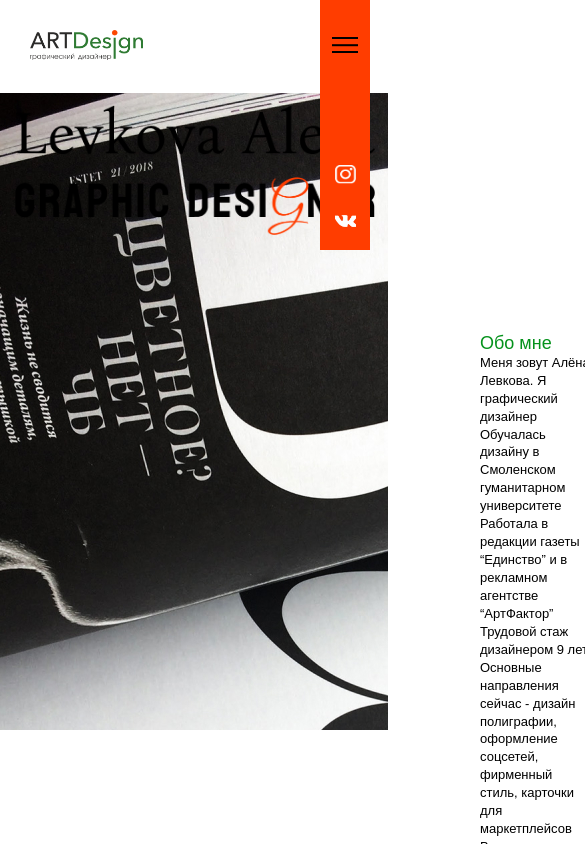
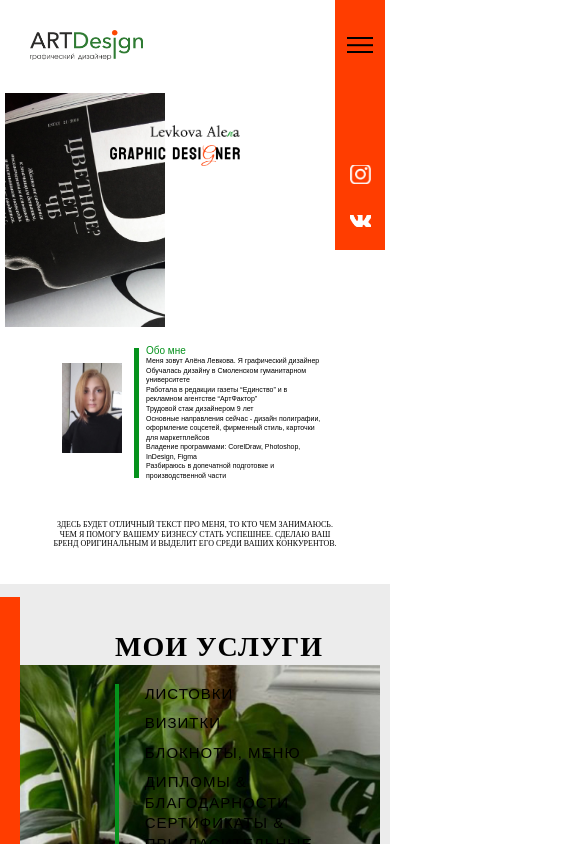
Before and after one commit to MashSHliapa/graphic-design, a React (Vite) app: page / in a window 390 px wide. Shown: the top 844 px of the page, 585 px wide, since content can reach past the window. Built offline with nearby package versions, Linux system fonts and the light colour scheme; a web font is replaced by a local one.

Commit message:
feat(project): added adaptive for component Main

```diff
--- a/src/components/BurgerMenu/index.tsx
+++ b/src/components/BurgerMenu/index.tsx
@@ -5,31 +5,35 @@ import './BurgerMenu.scss'
 export function BurgerMenu() {
   const [openNavbar, setOpenNavbar] = useState(false)
 
-  const burgerIcon = document.querySelector('.burger__icon');
-
-  function handleClickOpenMenu() {
+  function handleClickToggleNavbar() {
     setOpenNavbar(!openNavbar)
     document.body.style.overflow = openNavbar ? 'auto' : 'hidden';
-    burgerIcon.classList.toggle('_active')
+
+    const burgerIcon = document.querySelector('.burger__icon');
+    burgerIcon?.classList.toggle('_active')
+
+    const navbarBody = document.querySelector('.navbar__body')
+    navbarBody?.classList.toggle('_active')
   }
 
   useEffect(() => {
-    const handleClickCloseMenu = (event) => {
+    const handleClickCloseNavbar = (event) => {
       if (!event.target.closest('.burger__icon')) {
         setOpenNavbar(false);
         document.body.style.overflow = !openNavbar ? 'auto' : 'hidden';
-        burgerIcon.classList.remove('_active')
+        const burgerIcon = document.querySelector('.burger__icon');
+        burgerIcon?.classList.remove('_active')
       }
     };
 
-    document.addEventListener('click', handleClickCloseMenu);
-    return () => document.removeEventListener('click', handleClickCloseMenu);
+    document.addEventListener('click', handleClickCloseNavbar);
+    return () => document.removeEventListener('click', handleClickCloseNavbar);
   }, []);
 
 
   return (
     <nav className="burger">
-      <div className="burger__icon" onClick={handleClickOpenMenu}>
+      <div className="burger__icon" onClick={handleClickToggleNavbar}>
         <span></span>
       </div>
       <div className={`nav ${openNavbar ? 'nav__display-block' : 'nav__display-none'}`}><Navbar />
--- a/src/components/Header/Header.scss
+++ b/src/components/Header/Header.scss
@@ -24,7 +24,7 @@
   @media screen and (max-width: 992px) {
     &__body {
       padding: 86px 5px 86px 5px; // предложить меньше отступа
-      padding: 36px 5px 30px 5px;
+      padding: 36px 5px 20px 5px;
     }
 
     &__logo img {
@@ -88,7 +88,7 @@
   @media screen and (max-width: 1200px) {
     position: absolute;
     top: 0;
-    right: -10px;
+    right: 0px;
   }
 
   @media screen and (max-width: 992px) {
@@ -135,4 +135,23 @@
       z-index: 5;
     }
   }
+  @media screen and (max-width: 576px) {
+    position: absolute;
+    top: 0;
+    right: 5px;
+    max-height: 250px;
+
+    // &__burger-menu {
+    //   display: block;
+    //   padding: 37px 0 0 12px;
+    // }
+
+    // &__icons-group {
+    //   padding: 112px 0 17px;
+    //   position: relative;
+    //   top: 0px;
+    //   left: 0;
+    //   z-index: 5;
+    // }
+  }
 }
--- a/src/components/Layout/Layout.scss
+++ b/src/components/Layout/Layout.scss
@@ -22,6 +22,8 @@ li {
 
 img {
   vertical-align: top;
+  max-width: 100%;
+  object-fit: cover;
 }
 
 h1,
@@ -84,6 +86,12 @@ body {
   font-size: 60px;
   line-height: 120%;
   letter-spacing: 1.5px;
+
+  @media screen and (max-width: 1200px) {
+    // padding: 100px 0 56px;
+    font-size: 50px;
+    letter-spacing: 1px;
+  }
 
 
   @media screen and (max-width: 992px) {
--- a/src/components/Main/Main.scss
+++ b/src/components/Main/Main.scss
@@ -7,32 +7,10 @@
 
   &__body {}
 
-  &__data {
-    margin: 6px auto 0;
-    max-width: 757px;
-    text-align: end;
-  }
-
-  &__name {
-    padding: 6px 0 22px;
-  }
-
-  &__name img {
-    max-width: 100%;
-  }
-
-  &__career {
-    text-align: center;
-  }
-
-  &__career img {
-    max-width: 100%;
-  }
-
   &__image {
     position: absolute;
-    top: -6px;
-    left: -48px;
+    top: 0;
+    left: -40px;
     z-index: -1;
   }
 
@@ -41,9 +19,31 @@
     object-fit: cover;
   }
 
+  &__data {
+    max-width: 757px;
+    padding: 10px 5px 5px 5px;
+    margin-left: 218px;
+    display: flex;
+    flex-wrap: wrap;
+    justify-content: end;
+  }
+
+  &__name img {
+    max-width: 100%;
+    object-fit: cover;
+  }
+
+  &__name {
+    padding-bottom: 25px;
+  }
+
+  &__career img {
+    max-width: 100%;
+    object-fit: cover;
+  }
+
   &__about {
-    margin: 95px 0 91px 445px;
-    padding: 5px;
+    margin: 95px 0 90px 445px;
   }
 
   &__exposition {
@@ -56,9 +56,128 @@
     text-transform: uppercase;
     padding: 5px;
   }
+
+
+  @media screen and (max-width: 1200px) {
+    &__image {
+      max-width: 400px;
+    }
+
+    &__data {
+      max-width: 600px;
+      padding: 15px 5px 5px 5px;
+    }
+
+    &__name {
+      max-width: 350px;
+    }
+
+    &__about {
+      margin: 85px 0 70px 410px;
+    }
+  }
+
+  @media screen and (max-width: 992px) {
+    &__image {
+      left: -30px;
+      max-width: 330px;
+    }
+
+    &__data {
+      max-width: 455px;
+      padding: 15px 5px 5px 5px;
+      margin-left: 220px;
+      margin-right: 70px;
+    }
+
+    &__name {
+      max-width: 270px;
+    }
+
+    &__about {
+      margin: 70px 0 100px 300px;
+    }
+
+    &__exposition {
+      margin: 0 auto 90px; // переделать!!
+      font-size: 15px;
+      max-width: 700px;
+    }
+  }
+
+  @media screen and (max-width: 768px) {
+
+    &__image {
+      left: 25px;
+      max-width: 209px;
+    }
+
+    &__data {
+      max-width: 290px;
+      padding: 5px 5px 5px 5px;
+      margin-left: 170px;
+      margin-right: 70px;
+    }
+
+    &__name {
+      max-width: 190px;
+      padding-bottom: 15px;
+    }
+
+    &__about {
+      margin: 220px 0 30px 10px;
+    }
+
+    &__exposition {
+      margin: 0 auto 60px; // переделать!!
+      font-size: 10px;
+    }
+
+    &__exposition {
+      margin: 0 auto 60px; // переделать!!
+      font-size: 10px;
+      max-width: 480px;
+    }
+  }
+
+  @media screen and (max-width: 576px) {
+
+    &__image {
+      left: 5px;
+      max-width: 160px;
+    }
+
+    &__data {
+      max-width: 140px;
+      padding: 32px 5px 5px 5px;
+      margin-left: 90px;
+      margin-right: 45px;
+    }
+
+    &__name {
+      max-width: 90px;
+      padding-bottom: 0px;
+    }
+
+    &__career {
+      max-width: 140px
+    }
+
+    &__about {
+      margin: 170px 0 30px 0px;
+    }
+
+    &__exposition {
+      margin: 0 auto 30px; // переделать!!
+      font-size: 8px;
+      max-width: 300px;
+    }
+  }
 }
 
 .about {
+  padding: 5px;
+
   &__description {
     display: flex;
     align-items: center;
@@ -76,11 +195,86 @@
     color: #000000;
     font-size: 13px;
     line-height: 138%;
-    margin-bottom: 0;
+    padding: 3px;
   }
 
   &__text span {
     font-size: 18px;
     color: #05921C;
   }
+
+  @media screen and (max-width: 1200px) {
+    &__text {
+      max-width: 545px;
+      font-size: 13px;
+    }
+  }
+
+
+  @media screen and (max-width: 992px) {
+    display: flex;
+    align-items: center;
+    justify-content: center;
+    flex-wrap: wrap;
+    padding: 2px;
+
+    &__description {
+      padding-bottom: 0px;
+      order: 2;
+    }
+
+    &__separator-about {
+      height: 198px;
+      margin-right: 10px;
+    }
+
+    &__text {
+      max-width: 280px;
+      font-size: 11px;
+      line-height: 127%;
+    }
+
+    &__text span {
+      font-size: 15px;
+    }
+
+    &__my-photo {
+      width: 100px;
+      margin-right: 20px;
+      margin-bottom: 10px;
+    }
+  }
+
+  @media screen and (max-width: 768px) {
+    display: flex;
+    align-items: center;
+    justify-content: center;
+    flex-wrap: wrap;
+    padding: 2px;
+
+    &__description {
+      order: 2;
+    }
+
+    &__separator-about {
+      height: 130px;
+      margin-right: 4px;
+    }
+
+    &__text {
+      max-width: 185px;
+      font-size: 7px;
+      line-height: 136%;
+    }
+
+    &__text span {
+      font-size: 10px;
+    }
+
+    &__my-photo {
+      width: 60px;
+      margin-right: 12px;
+      margin-bottom: 10px;
+    }
+  }
 }
--- a/src/components/Main/index.tsx
+++ b/src/components/Main/index.tsx
@@ -11,6 +11,9 @@ export function Main() {
     <main className="main">
       <div className="main__container _container">
         <div className="main__body">
+          <div className="main__image">
+            <img src={photo} alt="" />
+          </div>
           <div className="main__data">
             <div className="main__name">
               <img src={name} alt="name" />
@@ -19,6 +22,8 @@ export function Main() {
               <img src={career} alt="career" />
             </div>
           </div>
+
+
           <div className="main__about about">
             <div className="about__description">
               <div className="about__separator-about _separator"></div>
@@ -37,10 +42,10 @@ export function Main() {
               <img src={myPhoto} alt="photo" />
             </div>
           </div>
+
+
           <div className="main__exposition">ЗДЕСЬ БУДЕТ ОТЛИЧНЫЙ ТЕКСТ ПРО МЕНЯ, ТО КТО ЧЕМ ЗАНИМАЮСЬ. ЧЕМ Я ПОМОГУ ВАШЕМУ БИЗНЕСУ СТАТЬ УСПЕШНЕЕ. СДЕЛАЮ ВАШ БРЕНД ОРИГИНАЛЬНЫМ
-            И ВЫДЕЛИТ ЕГО СРЕДИ ВАШИХ КОНКУРЕНТОВ. </div>
-          <div className="main__image">
-            <img src={photo} alt="" />
+            И ВЫДЕЛИТ ЕГО СРЕДИ ВАШИХ КОНКУРЕНТОВ.
           </div>
         </div>
       </div>
--- a/src/components/MainTheme/MainTheme.scss
+++ b/src/components/MainTheme/MainTheme.scss
@@ -31,4 +31,56 @@
     max-width: 100%;
     object-fit: cover;
   }
+
+  @media screen and (max-width: 1200px) {
+    &__body {
+      padding-left: 100px;
+    }
+
+    &__red-rectangle {
+      height: 480px;
+      width: 80px;
+      // position: absolute;
+      // bottom: -40px;
+      // left: 10px;
+    }
+
+    // &__image {
+    //   position: absolute;
+    //   bottom: -53px;
+    //   right: 10px;
+    //   z-index: -1;
+    //   width: 375px;
+    //   height: 560px;
+    // }
+
+  }
+
+  @media screen and (max-width: 992px) {
+    &__body {
+      padding-left: 100px;
+    }
+
+    &__red-rectangle {
+      height: 480px;
+      width: 60px;
+      position: absolute;
+      bottom: -40px;
+      left: 10px;
+    }
+
+    &__image {
+      position: absolute;
+      bottom: -53px;
+      right: 10px;
+      z-index: -1;
+      width: 375px;
+      height: 560px;
+    }
+
+    &__image img {
+      max-width: 100%;
+    }
+  }
+
 }
--- a/src/components/Navbar/Navbar.scss
+++ b/src/components/Navbar/Navbar.scss
@@ -58,8 +58,8 @@
       left: -100%;
       left: 0;
       width: 100%;
-      // height: 100%;
-      max-height: 250px;
+      height: 100%;
+      // max-height: 250px;
       background-color: #FF3D00;
       z-index: 2;
       transition: left 0.7s ease 5s;
```
Also changed, not shown: src/pages/Services/Services.scss (+14 -0 lines).
